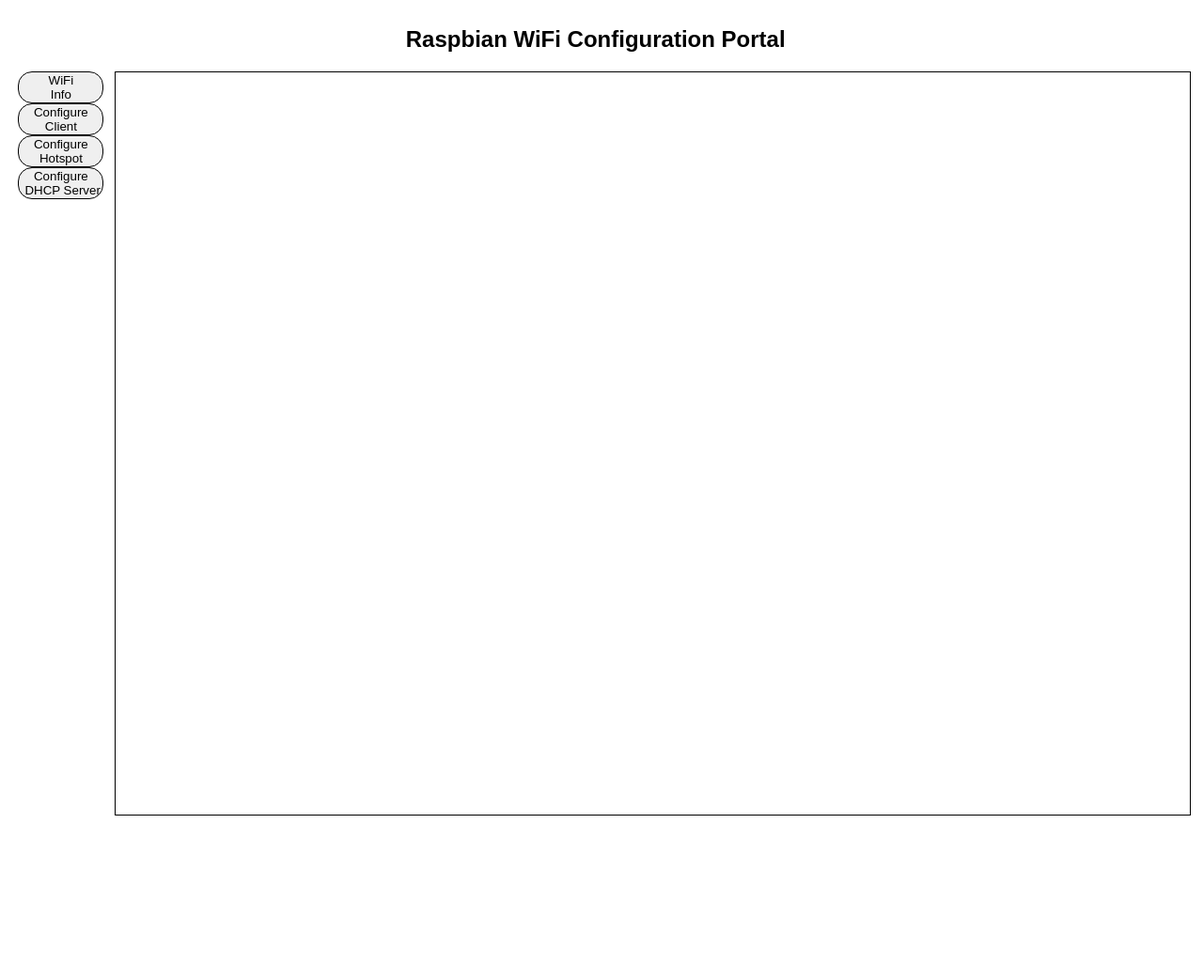
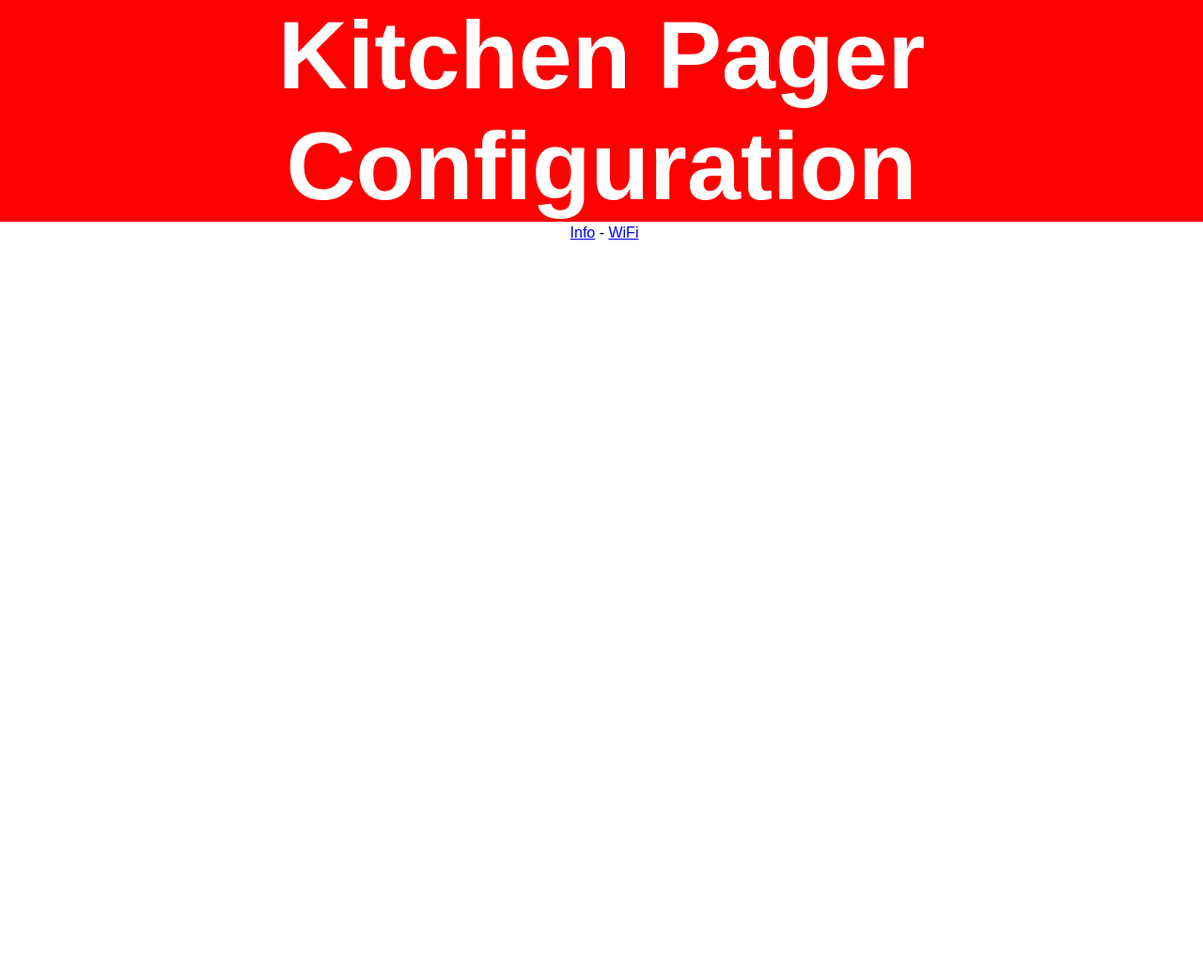
Before and after one commit to cdesewell/WiFi_Config, a PHP site: page /?page=1 in a window 1280 px wide. Shown: the whole page at 94% size. Before the commit the page ends 868 px from the top, so only its background shows below. Run offline with PHP 8.4, Linux system fonts and the light colour scheme.

Commit message:
Improve appearence of webpage
reduce clutter

```diff
--- a/index.php
+++ b/index.php
@@ -8,23 +8,20 @@ echo '<html>
 <head>
 <link href="styles.css" rel="stylesheet" type="text/css"></link>
 <script type="text/Javascript" src="functions.js"></script>
-<title>Raspbian WiFi Configuration Portal</title>
+<title>Kitchen Pager</title>
+<meta name="viewport" content="width=device-width, initial-scale=1, maximum-scale=1">
 </head>
 <body>
 <div class="header">
-<h2>Raspbian WiFi Configuration Portal</h2>
+<h2>Kitchen Pager Configuration</h2>
 </div>
+<div class="content">
 <div class="menu">
-<input class="button" type="button" value="WiFi
-Info" name="wlan0_info" onclick="document.location=\'?page=\'+this.name" />
-<input class="button" type="button" value="Configure
-Client" name="wpa_conf" onclick="document.location=\'?page=\'+this.name" />
-<input class="button" type="button" value="Configure
-Hotspot" name="hostapd_conf" onclick="document.location=\'?page=\'+this.name" />
-<input class="button" type="button" value="Configure
-DHCP Server" name="dhcpd_conf" onclick="document.location=\'?page=\'+this.name" />
-</div>
-<div class="content">';
+<a class="button" href="#" name="wlan0_info" onclick="document.location=\'?page=\'+this.name">Info</a> -
+<a class="button" href="#" name="wpa_conf" onclick="document.location=\'?page=\'+this.name">WiFi</a>
+<a class="button-hotspot" name="hostapd_conf" onclick="document.location=\'?page=\'+this.name">Configure Hotspot</a>
+<a class="button-dhcp" name="dhcpd_conf" onclick="document.location=\'?page=\'+this.name"> Configure DHCP Server</a>
+</div>';
 switch($page) {
 	case "dhcpd_conf":
 		exec('cat /etc/dnsmasq.conf',$return);
@@ -123,12 +120,12 @@ dhcp-range='.$_POST['RangeStart'].','.$_POST['RangeEnd'].',255.255.255.0,'.$_POS
 		$strRxPackets = $result[1];
 		preg_match('/TX packets:(\d+)/',$strWlan0,$result);
 		$strTxPackets = $result[1];
-		preg_match('/RX Bytes:(\d+ \(\d+.\d+ MiB\))/i',$strWlan0,$result);
+		preg_match('/RX Bytes:(\d+ \(\d+.\d+ [K|M|G]iB\))/i',$strWlan0,$result);
 		$strRxBytes = $result[1];
 		preg_match('/TX Bytes:(\d+ \(\d+.\d+ [K|M|G]iB\))/i',$strWlan0,$result);
 		$strTxBytes = $result[1];
-		preg_match('/ESSID:\"([a-zA-Z0-9\s]+)\"/i',$strWlan0,$result);
-		$strSSID = str_replace('"','',$result[1]);
+		preg_match('/ESSID:\"([a-zA-Z0-9\S\s]+)\"/i',$strWlan0,$result);
+		$strSSID = $result[1];
 		preg_match('/Access Point: ([0-9a-f:]+)/i',$strWlan0,$result);
 		$strBSSID = $result[1];
 		preg_match('/Bit Rate=([0-9]+ Mb\/s)/i',$strWlan0,$result);
@@ -160,13 +157,8 @@ dhcp-range='.$_POST['RangeStart'].','.$_POST['RangeEnd'].',255.255.255.0,'.$_POS
 			}
 		}
 	echo '<div class="infobox">
-<form action="/?page=wlan0_info" method="POST">
-<input type="submit" value="ifdown wlan0" name="ifdown_wlan0" />
-<input type="submit" value="ifup wlan0" name="ifup_wlan0" />
-<input type="button" value="Refresh" onclick="document.location.reload(true)" />
-</form>
-<div class="infoheader">Wireless Information and Statistics</div>
-<div id="intinfo"><div class="intheader">Interface Information</div>
+<div id="intinfo">
+	<div class="intheader">Interface Information</div>
 	Interface Name : wlan0<br />
 	Interface Status : ' . $strStatus . '<br />
 	IP Address : ' . $strIPAddress . '<br />
@@ -177,8 +169,6 @@ Received Packets : ' . $strRxPackets . '<br />
 	Received Bytes : ' . $strRxBytes . '<br /><br />
 	Transferred Packets : ' . $strTxPackets . '<br />
 	Transferred Bytes : ' . $strTxBytes . '<br />
-</div>
-<div id="wifiinfo">
 	<div class="intheader">Wireless Information</div>
 	Connected To : ' . $strSSID . '<br />
 	AP Mac Address : ' . $strBSSID . '<br />
@@ -186,9 +176,10 @@ Bitrate : ' . $strBitrate . '<br />
 	Transmit Power : ' . $strTxPower .'<br />
 	Link Quality : ' . $strLinkQuality . '<br />
 	Signal Level : ' . $strSignalLevel . '<br />
-</div>
-</div>
-<div class="intfooter">Information provided by ifconfig and iwconfig</div>';
+	<form action="/?page=wlan0_info" method="POST">
+	<input type="button" value="Refresh" onclick="document.location.reload(true)" />
+	</form>
+</div>';
 	break;
 
 	case "wpa_conf":
--- a/styles.css
+++ b/styles.css
@@ -1,5 +1,8 @@
-body {
+html, body {
         font-family:Arial;
+        width: 100%;
+        margin: 0;
+        padding: 0;
 }
 
 .red {
@@ -11,36 +14,35 @@ body {
 }
 
 .network {
-        border:1px solid;
-        padding-top:5px;
-        padding-left:5px;
 }
 
 .tableft {
         text-align:right;
         width:50px;
-	display:inline-block;
+	      display:inline-block;
 }
 
 .menu {
-        float:left;
-        width:9%;
-	height:100%;
-	text-align:center;
+	      text-align:center;
 }
 
 .content {
-        border:1px solid;
         float:left;
-        width:90%;
+        width:100%;
         height:100%;
-	padding:3px;
+	      padding:3px;
 }
 
 .header {
-        float:left;
-        width:99%;
-	text-align:center;
+        width:100%;
+        background-color: red;
+	      text-align:center;
+}
+
+.header h2 {
+  color: white;
+  font-size: 8vw;
+  margin: 0;
 }
 
 textarea {
@@ -49,8 +51,16 @@ textarea {
 }
 
 input.button {
-        width:80%;
-        border:1px solid;
+        width:200px;
+        margin: 4px;
+}
+
+.button-hotspot {
+  display: none;
+}
+
+.button-dhcp {
+  display: none;
 }
 
 .footer {
@@ -60,12 +70,10 @@ input.button {
 }
 
 input[type=text],input[type=password] {
-	border:1px solid;
 }
 
 input[type=button],input[type=submit] {
-	border:1px solid;
-	border-radius:15px;
+  text-align:center;
 }
 
 input[type=button]:hover {
@@ -76,12 +84,11 @@ input[type=submit]:hover {
 }
 
 .infoheader {
-	font-size:18px;
+	font-size:5vw;
 	font-weight:bold;
 	width:100%;
 	text-align:center;
 	margin-top:10px;
-	border-bottom:1px solid;
 }
 
 .infobox {
@@ -89,10 +96,7 @@ input[type=submit]:hover {
 }
 
 #intinfo {
-	width:48%;
-	padding-left:10px;
-	border-right:1px solid;
-	float:left;
+	width:100%;
 }
 
 #wifiinfo {
@@ -110,7 +114,5 @@ input[type=submit]:hover {
 
 .intfooter {
 	width:100%;
-	border-top:1px solid;
-	float:left;
 	text-align:center;
 }
```
Lines whose indentation alone changed are shown as unchanged.
